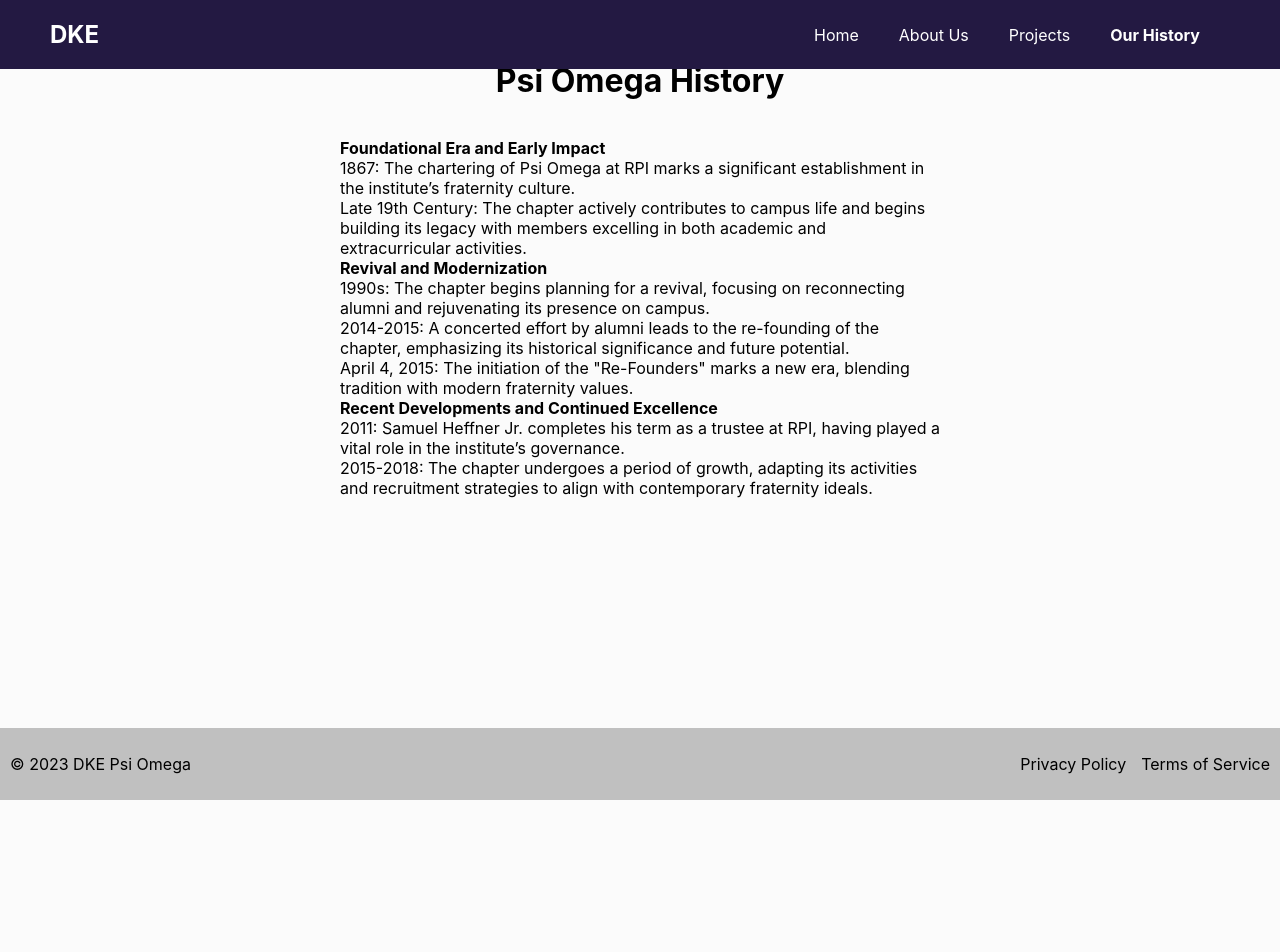
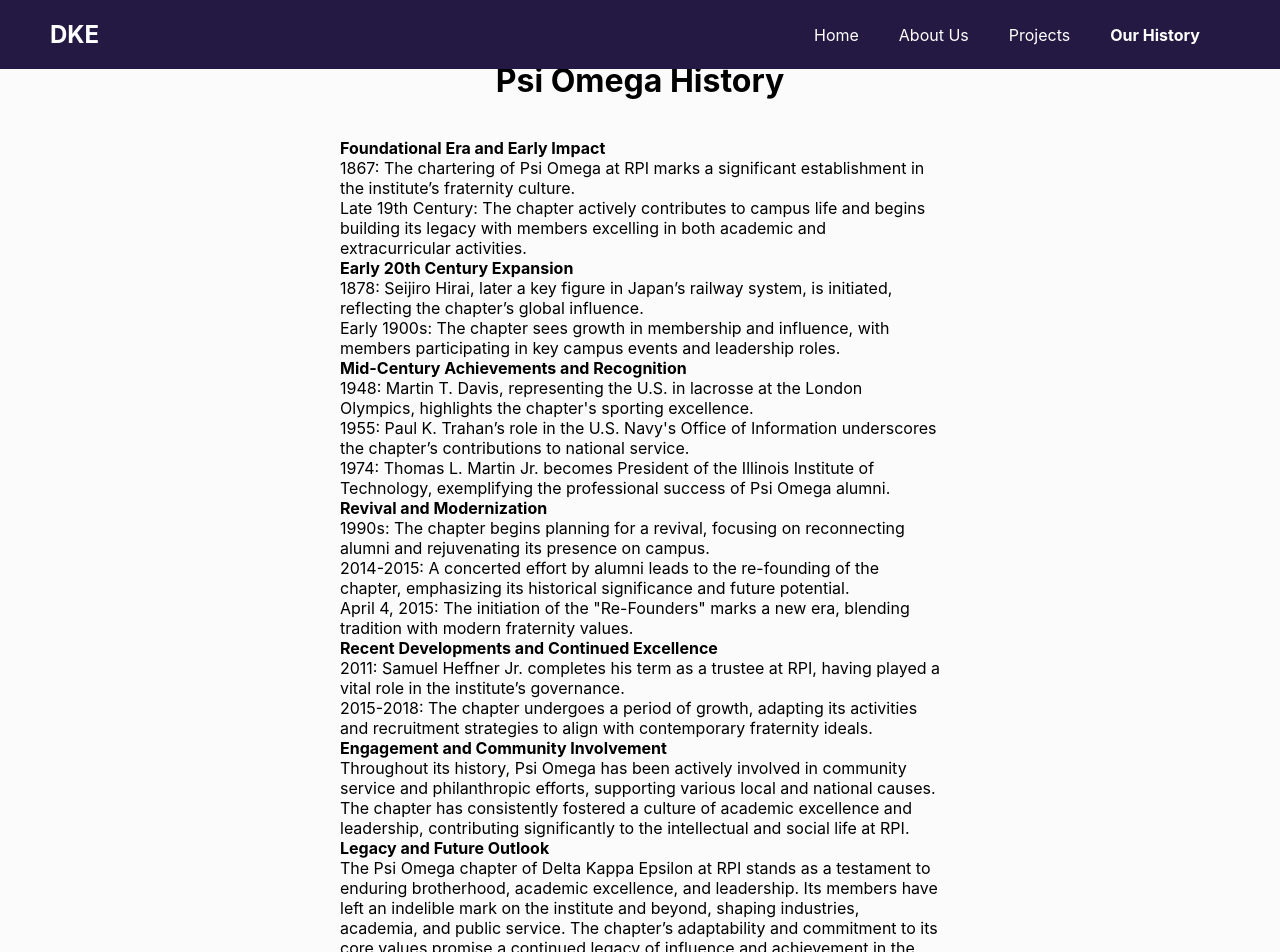
Before and after one commit to NBelgaonkar/Psi-Omega-Site, a React (Create React App) app: page /History in a window 1280 px wide. Shown: the top 952 px of the page. Before the commit the page ends 800 px from the top, so only its background shows below. Built offline with nearby package versions, Linux system fonts and the light colour scheme.

Commit message:
Added a bunch pf details, looking for more

```diff
--- a/src/components/History.js
+++ b/src/components/History.js
@@ -24,6 +24,13 @@ const History = () => {
                 <strong>Foundational Era and Early Impact</strong><br />
                 1867: The chartering of Psi Omega at RPI marks a significant establishment in the institute’s fraternity culture.<br />
                 Late 19th Century: The chapter actively contributes to campus life and begins building its legacy with members excelling in both academic and extracurricular activities.<br />
+                <strong>Early 20th Century Expansion</strong><br />
+                1878: Seijiro Hirai, later a key figure in Japan’s railway system, is initiated, reflecting the chapter’s global influence.<br />
+                Early 1900s: The chapter sees growth in membership and influence, with members participating in key campus events and leadership roles.<br />
+                <strong>Mid-Century Achievements and Recognition</strong><br />
+                1948: Martin T. Davis, representing the U.S. in lacrosse at the London Olympics, highlights the chapter's sporting excellence.<br />
+                1955: Paul K. Trahan’s role in the U.S. Navy's Office of Information underscores the chapter’s contributions to national service.<br />
+                1974: Thomas L. Martin Jr. becomes President of the Illinois Institute of Technology, exemplifying the professional success of Psi Omega alumni.<br />
                 <strong>Revival and Modernization</strong><br />
                 1990s: The chapter begins planning for a revival, focusing on reconnecting alumni and rejuvenating its presence on campus.<br />
                 2014-2015: A concerted effort by alumni leads to the re-founding of the chapter, emphasizing its historical significance and future potential.<br />
@@ -31,6 +38,11 @@ const History = () => {
                 <strong>Recent Developments and Continued Excellence</strong><br />
                 2011: Samuel Heffner Jr. completes his term as a trustee at RPI, having played a vital role in the institute’s governance.<br />
                 2015-2018: The chapter undergoes a period of growth, adapting its activities and recruitment strategies to align with contemporary fraternity ideals.<br />
+                <strong>Engagement and Community Involvement</strong><br />
+                Throughout its history, Psi Omega has been actively involved in community service and philanthropic efforts, supporting various local and national causes.<br />
+                The chapter has consistently fostered a culture of academic excellence and leadership, contributing significantly to the intellectual and social life at RPI.<br />
+                <strong>Legacy and Future Outlook</strong><br />
+                The Psi Omega chapter of Delta Kappa Epsilon at RPI stands as a testament to enduring brotherhood, academic excellence, and leadership. Its members have left an indelible mark on the institute and beyond, shaping industries, academia, and public service. The chapter’s adaptability and commitment to its core values promise a continued legacy of influence and achievement in the years to come.<br />
             </HistoryText>
         </PageContainer>
     );
```
